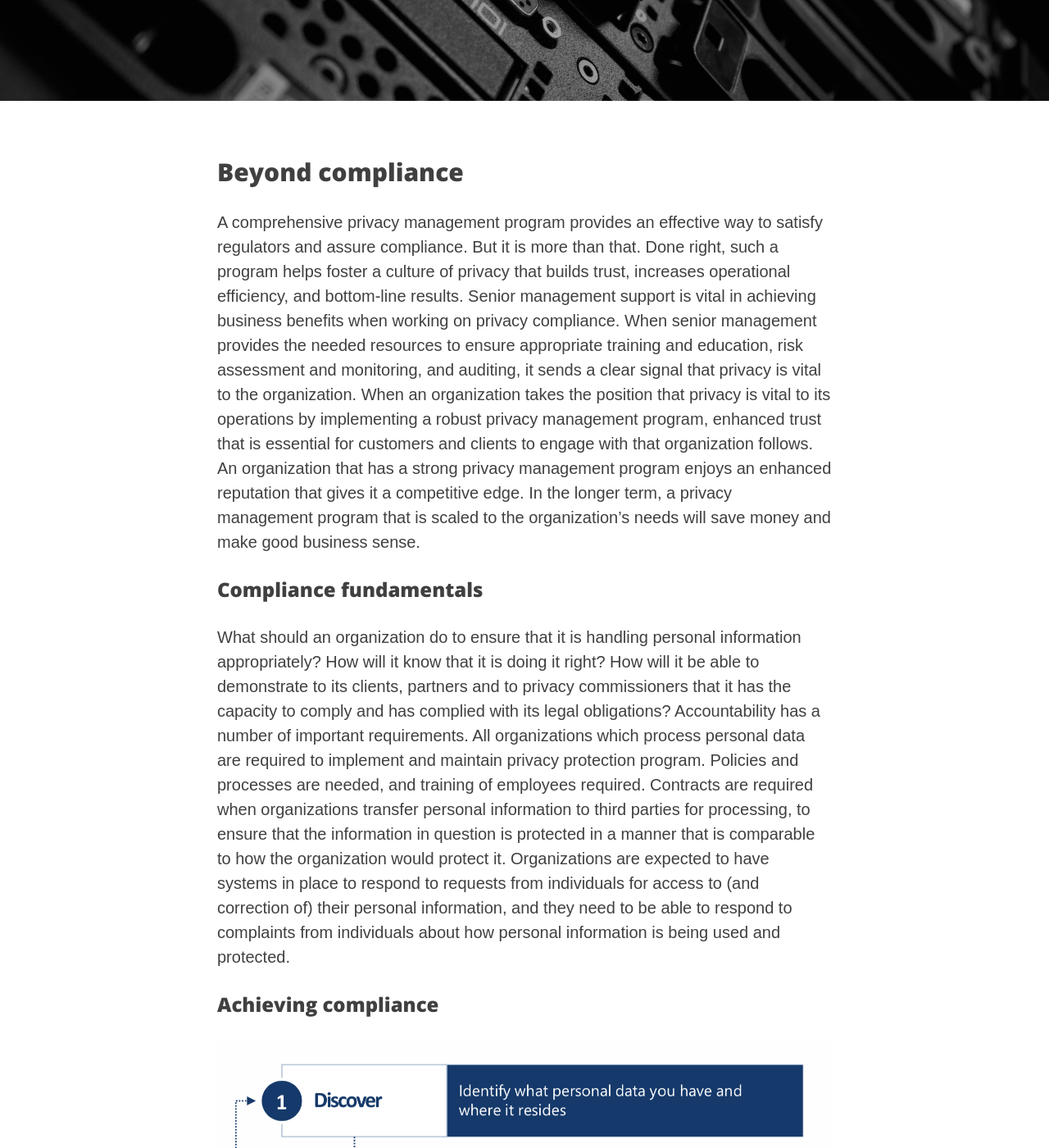
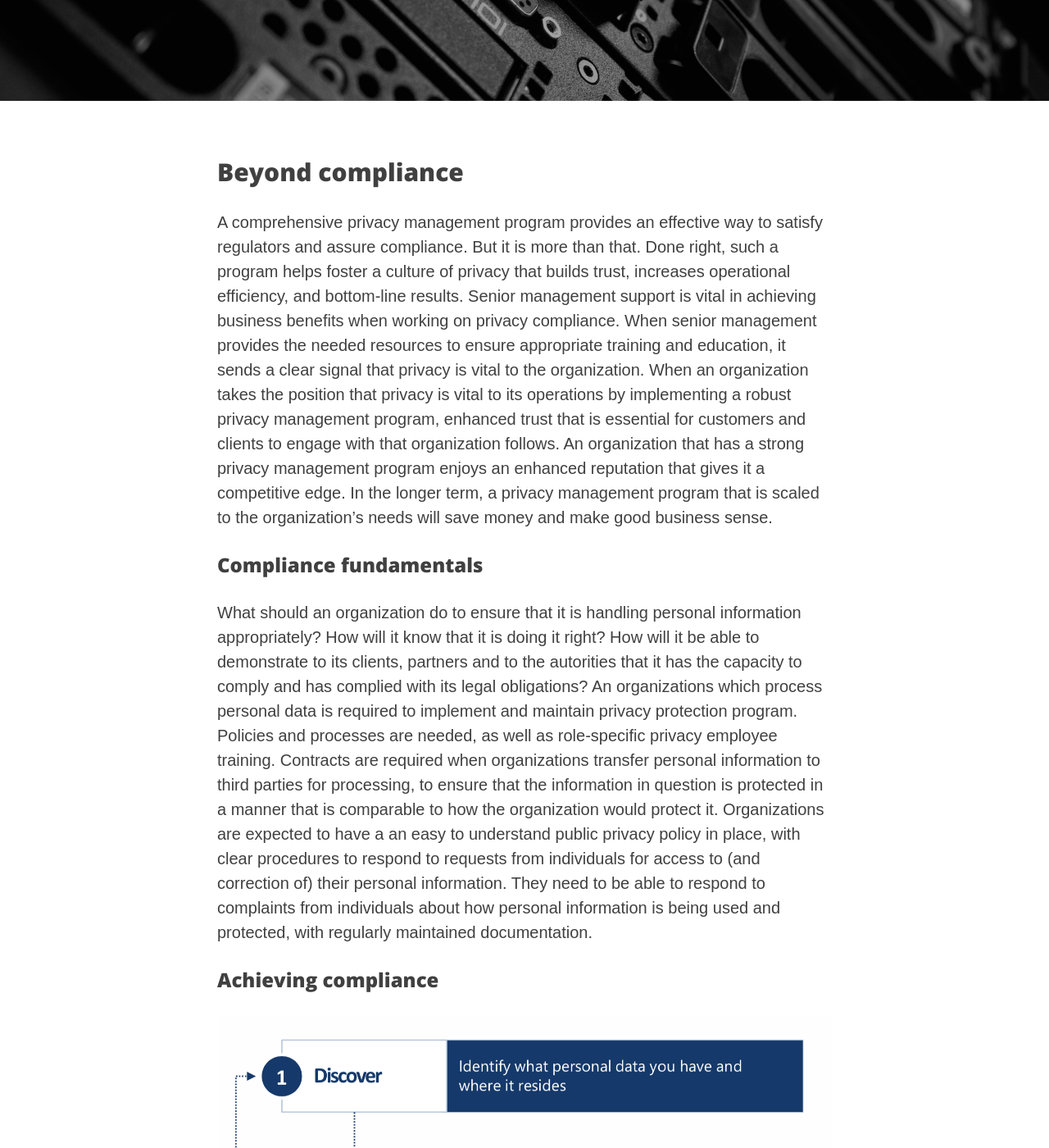
Before and after one commit to riod4/resources, a Jekyll site: the page built from _services/protect-assets-service.md, in a window 1280 px wide and 1400 px high, scrolled down 364 px. Shown: the whole window at 82% size. Built offline with Jekyll 4.4.1, drawn with Linux system fonts in a browser that asks for light colours; nearby versions of some CDN libraries; some of the changed text lies outside the part shown.

Commit message:
17-02-2020 v01

```diff
--- a/_services/protect-assets-service.md
+++ b/_services/protect-assets-service.md
@@ -14,16 +14,15 @@ header-license: CC0 Creative Commons
 ---
 
 ## Beyond compliance
-A comprehensive privacy management program provides an effective way to satisfy regulators and assure compliance. But it is more than that. Done right, such a program helps foster a culture of privacy that builds trust, increases operational efficiency, and bottom-line results. Senior management support is vital in achieving business benefits when working on privacy compliance. When senior management provides the needed resources to ensure appropriate training and education, risk assessment and monitoring, and auditing, it sends a clear signal that privacy is vital to the organization. When an organization takes the position that privacy is vital to its operations by implementing a robust privacy management program, enhanced trust that is essential for customers and clients to engage with that organization follows. An organization that has a strong privacy management program enjoys an enhanced reputation that gives it a competitive edge. In the longer term, a privacy management program that is scaled to the organization’s needs will save money and make good business sense.
+A comprehensive privacy management program provides an effective way to satisfy regulators and assure compliance. But it is more than that. Done right, such a program helps foster a culture of privacy that builds trust, increases operational efficiency, and bottom-line results. Senior management support is vital in achieving business benefits when working on privacy compliance. When senior management provides the needed resources to ensure appropriate training and education, it sends a clear signal that privacy is vital to the organization. When an organization takes the position that privacy is vital to its operations by implementing a robust privacy management program, enhanced trust that is essential for customers and clients to engage with that organization follows. An organization that has a strong privacy management program enjoys an enhanced reputation that gives it a competitive edge. In the longer term, a privacy management program that is scaled to the organization’s needs will save money and make good business sense.
 
 ### Compliance fundamentals
-What should an organization do to ensure that it is handling personal information appropriately? How will it know that it is doing it right? How will it be able to demonstrate to its clients, partners and to privacy commissioners that it has the capacity to comply and has complied with its legal obligations?
-Accountability has a number of important requirements. All organizations which process personal data are required to implement and maintain privacy protection program. Policies and processes are needed, and training of employees required. Contracts are required when organizations transfer personal information to third parties for processing, to ensure that the information in question is protected in a manner that is comparable to how the organization would protect it. Organizations are expected to have systems in place to respond to requests from individuals for access to (and correction of) their personal information, and they need to be able to respond to complaints from individuals about how personal information is being used and protected.
+What should an organization do to ensure that it is handling personal information appropriately? How will it know that it is doing it right? How will it be able to demonstrate to its clients, partners and to the autorities that it has the capacity to comply and has complied with its legal obligations? An organizations which process personal data is required to implement and maintain privacy protection program. Policies and processes are needed, as well as role-specific privacy employee training. Contracts are required when organizations transfer personal information to third parties for processing, to ensure that the information in question is protected in a manner that is comparable to how the organization would protect it. Organizations are expected to have a an easy to understand public privacy policy in place, with clear procedures to respond to requests from individuals for access to (and correction of) their personal information. They need to be able to respond to complaints from individuals about how personal information is being used and protected, with regularly maintained documentation.
 
 ### Achieving compliance
 ![4 step compliance methodology](img/compliance4stepmethodology.png)
 
 ### Building trust
-Identifying where an organization can gain a competitive advantage while complying with local and international privacy laws should be a top priority for any organization looking to thrive in an increasingly data-driven environment. Boosting operational efficiency, increasing sales, fostering trust, brand-building and corporate reputation can all be gained by developing a tailored privacy management program. Identifying and purging sensitive, redundant, obsolete and trivial data of no business value lowers operational costs. Lean, fine-tuned databases of highly relevant data increase productivity and efficiency.
+Identifying where an organization can gain a competitive advantage while complying with local and international privacy laws should be a top priority for any organization looking to thrive in an increasingly data-driven environment. Boosting operational efficiency, increasing sales, and fostering trust, can all be gained by developing a tailored privacy management program. Identifying and purging sensitive, redundant, obsolete and trivial data of no business value lowers operational costs. Lean, fine-tuned databases of highly relevant data increase productivity and efficiency. Role-specific privacy training to relevant employee groups can increase growth and business opportunities. As western economies rebuild organisations around IT, they have to accept it is the heart of the company, not just a cost centre. Ensuring that personal data is safe will enable an organization to use data to offer services that customers want while increasing trust.
 
 To hear how we can help you build a privacy management program that benefits all areas of your organization, get in touch. Contact us [**Contact us**]({{ site.baseurl }}/contact)
```
